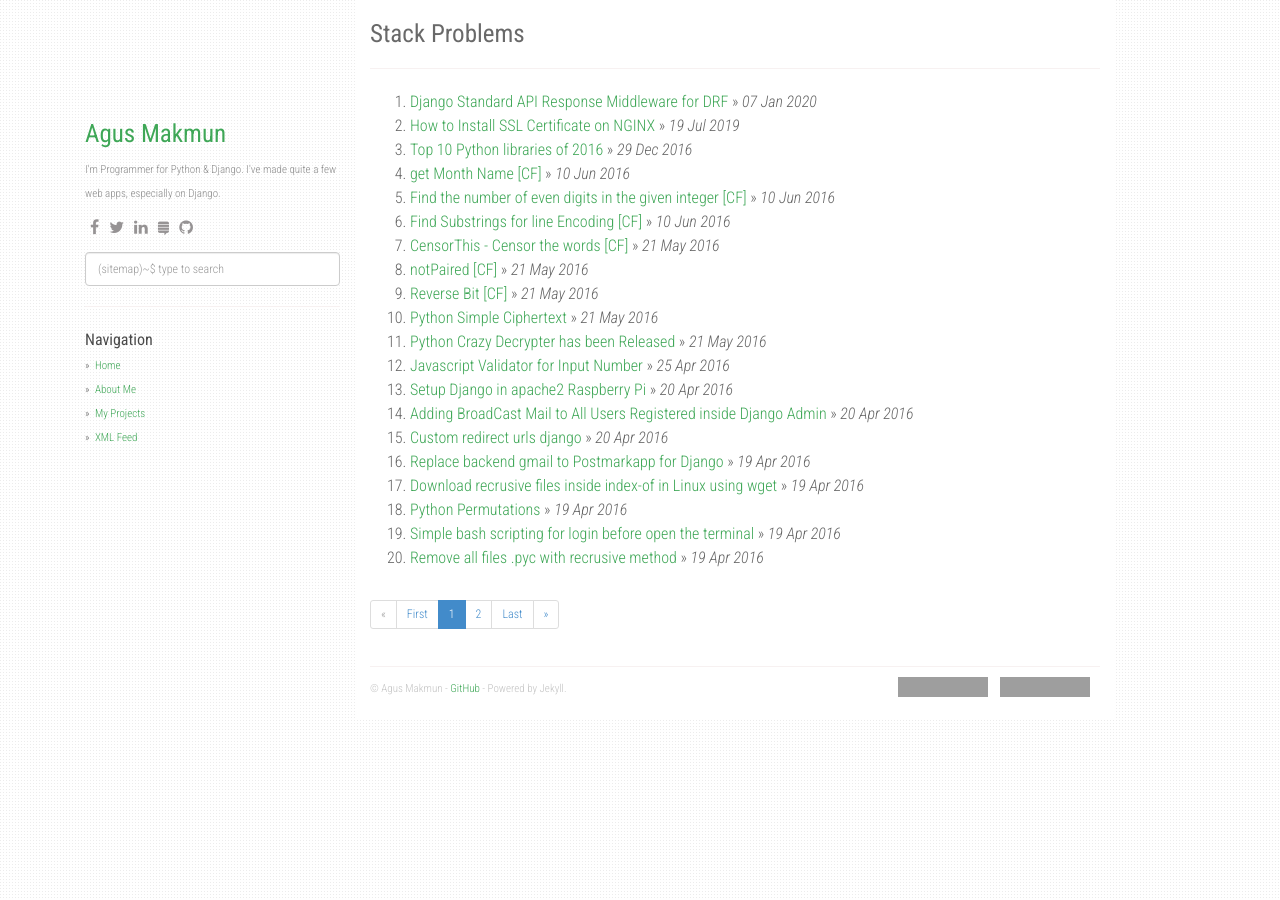
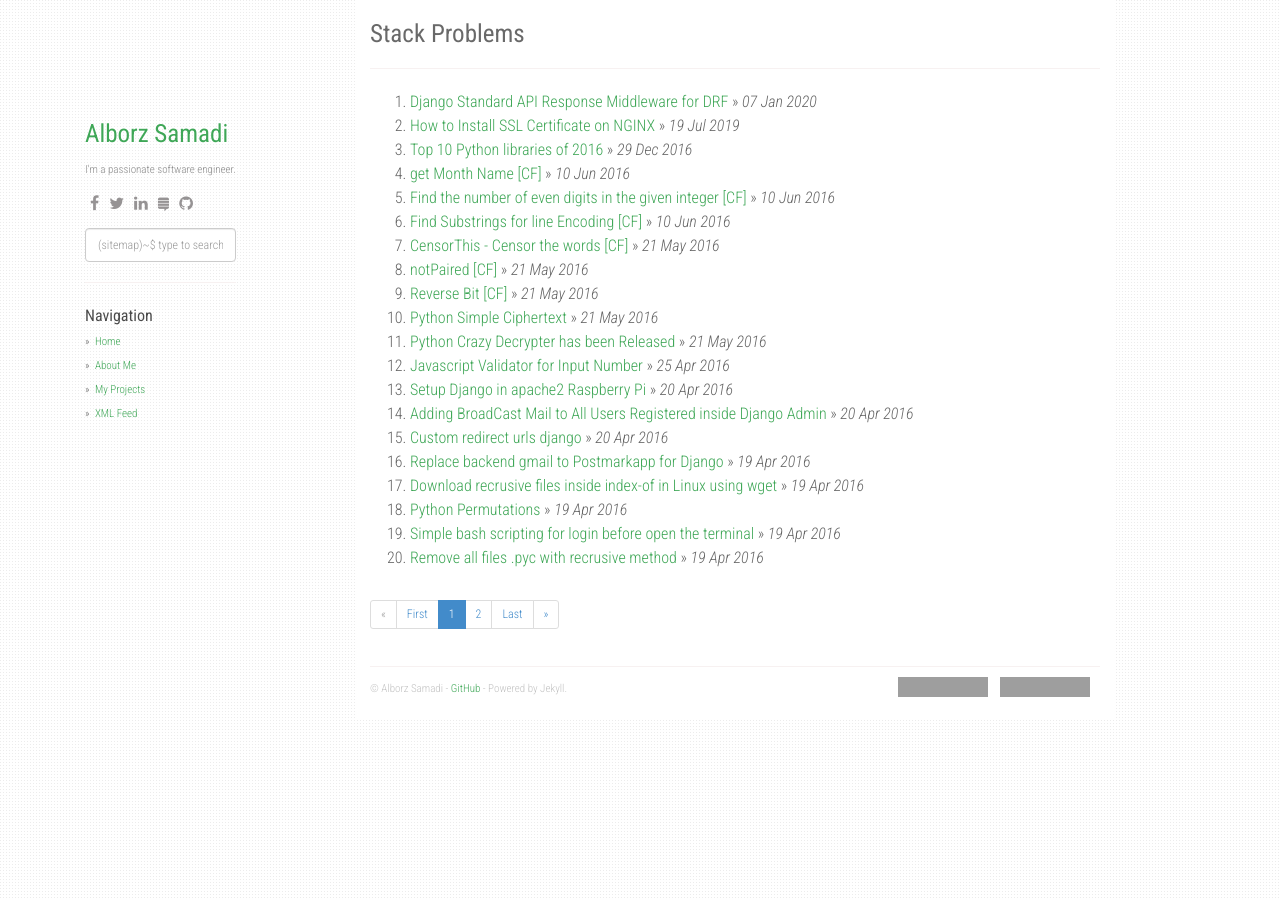
Before and after one commit to herburos/herburos.github.io, a Jekyll site: the page built from index.html, in a window 1280 px wide. Built offline with Jekyll 4.4.1, drawn with Linux system fonts in a browser that asks for light colours; nearby versions of some CDN libraries; the list of posts is cut into pages by our own code; grey boxes are pictures that could not be loaded.

Commit message:
update info

```diff
--- a/_config.yml
+++ b/_config.yml
@@ -1,8 +1,8 @@
 title: Stack Problems
 description: My Personal Stack Problems
-author: Agus Makmun
-github: https://github.com/agusmakmun
-about: I'm Programmer for Python & Django. I've made quite a few web apps, especially on Django.
+author: Alborz Samadi
+github: https://github.com/herburos
+about: I'm a passionate software engineer.
 disqus_shortname: stackproblems
 google_analytics: UA-XXXXXXXX-Y
 
@@ -27,7 +27,7 @@ social:
       link: "https://github.com/herburos"
 
 share:
-  twitter_username: github.io
+  twitter_username: herburos
   fb_appid: 1749788565247320
 
 urls:
```
Also changed, not shown: 1 other file.
